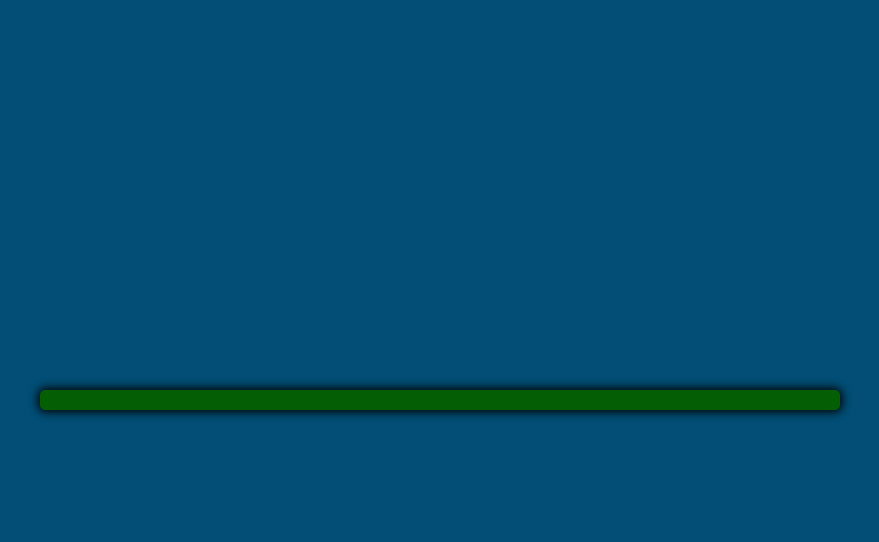
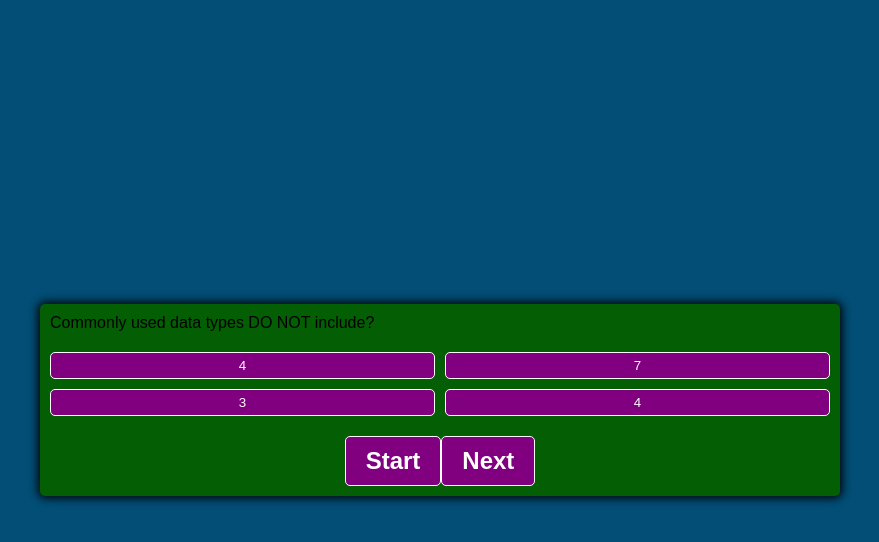
Before and after one commit to mibrahim234/Coding-Quiz, a plain HTML site: page index.html in a window 1280 px wide. Both pictures are taken after a click on the button "Start". Shown: the whole page, without its empty margins (200-1079 px from the left). Drawn offline with Linux system fonts and the light colour scheme.

Commit message:
changs to start

```diff
--- a/script.js
+++ b/script.js
@@ -12,12 +12,14 @@ nextButton.addEventListener('click', () => {
     currentQuestionIndex++;
     setNextQuestion();
 });
+
 // if (shuffledQuestions.length > currentQuestionIndex + 1) {
 //     nextButton.classList.remove('hide');
 // } else {
 //     startButton.innerText = 'Restart';
 //     startButton.classList.remove('hide');
 // };
+
 
 
 
@@ -37,6 +39,9 @@ showQuestion(shuffledQuestions[currentQuestionIndex]);
 }
 
 function showQuestion(question) {
+    // remove the class off the container that is hiding it
+    questionContainerElement.classList.remove("hide");
+
     questionElement.innerText = question.question;
     question.answers.forEach(answer => {
         const button = document.createElement('button');
@@ -90,7 +95,10 @@ var questions = [
             question: "Commonly used data types DO NOT include?",
             answers: [
                 {text: '4', correct: true },
-                {text: '7', correct: false }
+                {text: '7', correct: false },
+                {text: '3', correct: false},
+                {text: '4', correct: false}
+
             ]
         },
 
--- a/styles.css
+++ b/styles.css
@@ -62,5 +62,5 @@ body {
 }
 
 .hide {
-    display: none;
+       display: block;
 }
```
Lines whose indentation alone changed are shown as unchanged.
